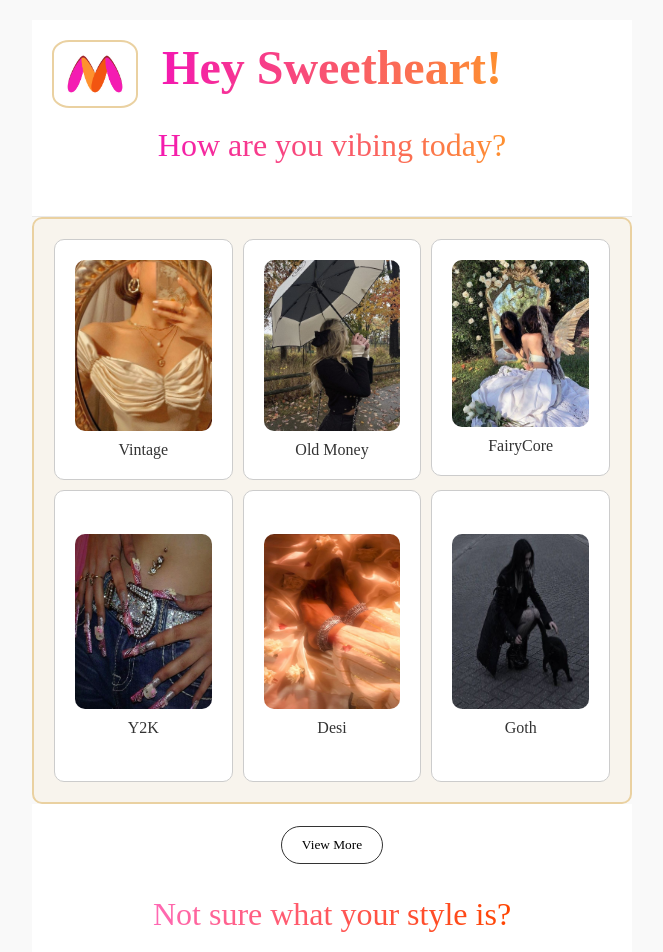
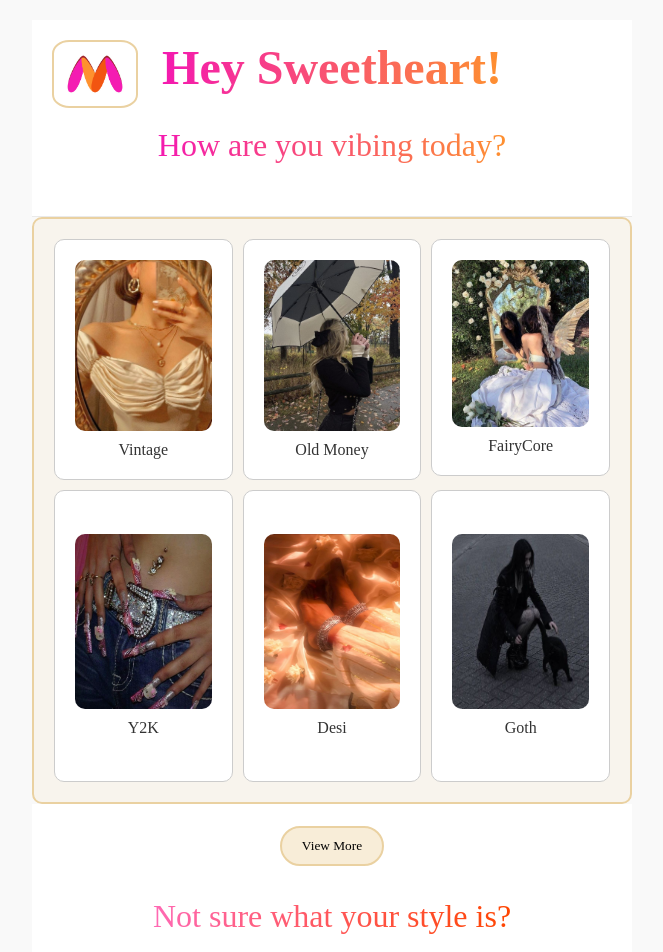
Before and after one commit to Myntra-Aesthetics/Your-Aesthetic, a React (Create React App) app: page / in a window 1280 px wide. Shown: the top 952 px of the page, without its empty margins (308-971 px from the left). Built offline with nearby package versions, Linux system fonts and the light colour scheme; a web font is replaced by a local one.

Commit message:
view more style change

```diff
--- a/src/App.css
+++ b/src/App.css
@@ -109,8 +109,8 @@ a.no-underline {
 .view-more {
   margin-top: 20px;
   padding: 10px 20px;
-  background-color: white;
-  border: 1px solid #333;
+  background-color: #f8edd8;
+  border: 2px solid #EAD1A1;
   border-radius: 20px;
   cursor: pointer;
   transition: background-color 0.3s;
```
